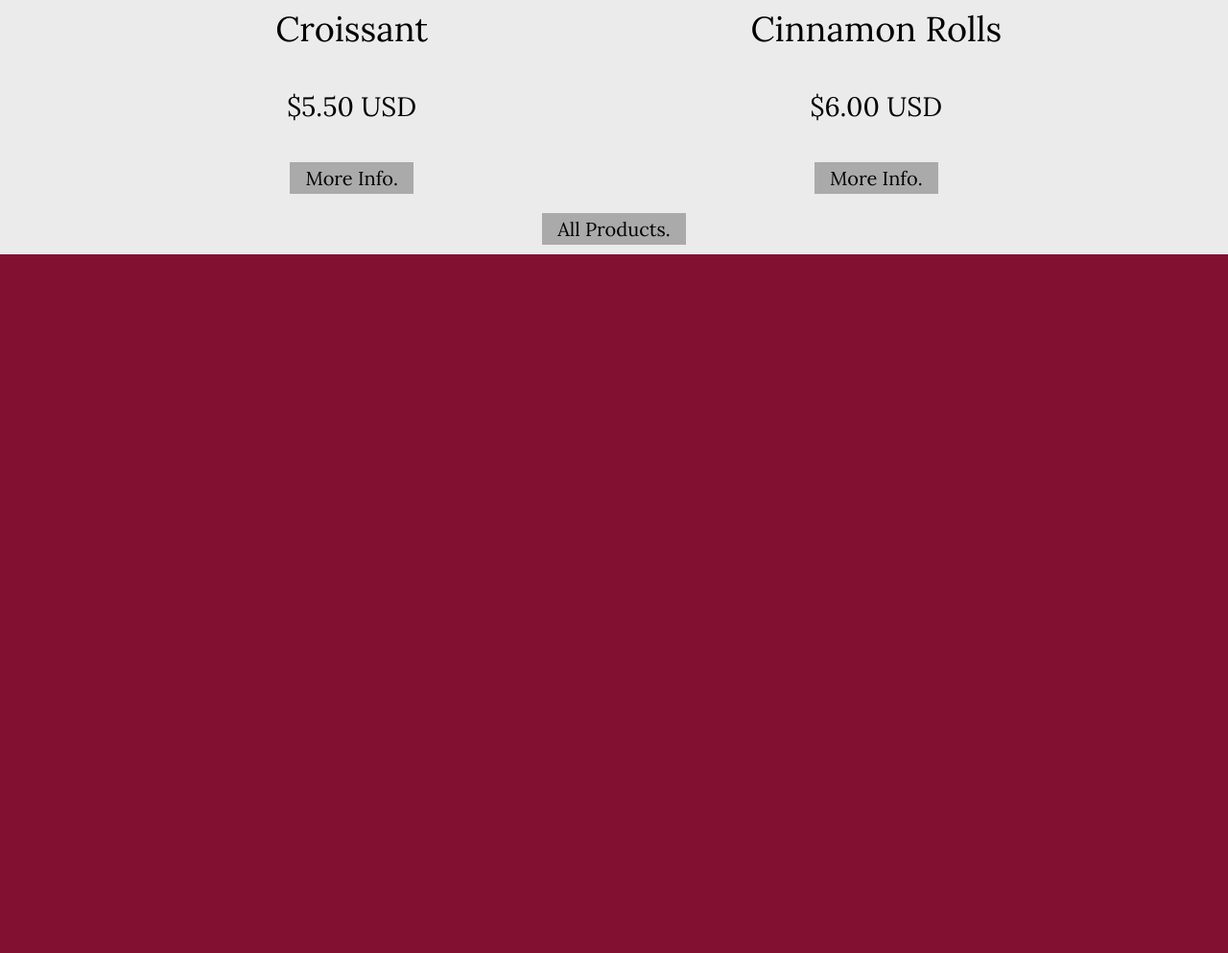
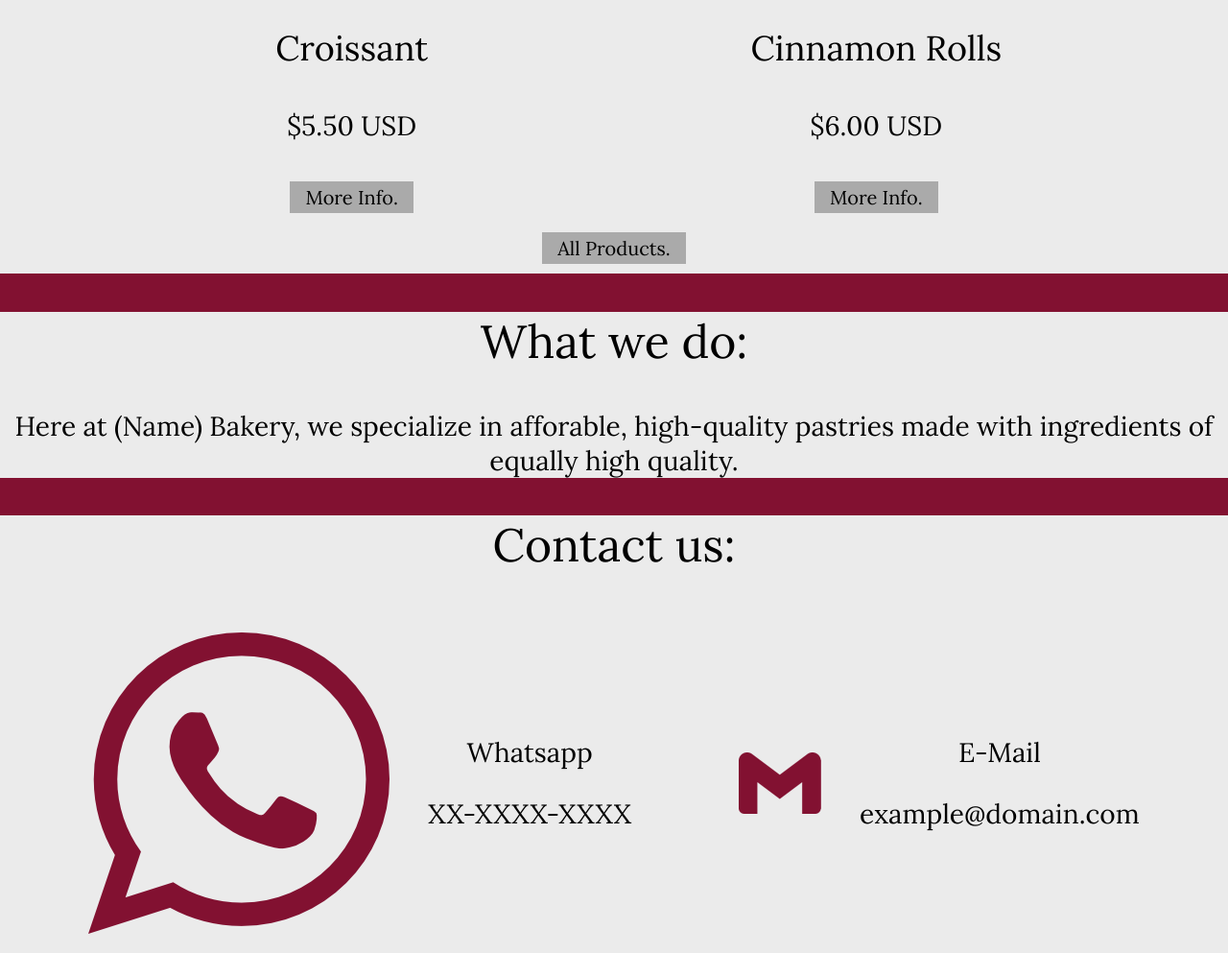
Before and after one commit to enr-p/portfolio-test, a plain HTML site: page index.html in a window 1280 px wide. Shown: the part 1138-2131 px from the top of the page at 96% size. Before the commit the page ends 1403 px from the top, so only its background shows below. Drawn offline with nearby package versions, Linux system fonts and the light colour scheme.

Commit message:
Add files via upload

```diff
--- a/index.html
+++ b/index.html
@@ -15,8 +15,8 @@
 		<h1 class="title" id="bakery">(Name) Bakery</h1>
 		<img src="./img/bakery.jpg" alt="" srcset="">
 	</div>
-	<section class="tag second">
-		<h1 class="dprod">Featured Products:</h1>
+	<section class="tag second fadein">
+		<h1 class="dprod title">Featured Products:</h1>
 		<div class="grid fadein">
 			<div class="display flexdircol marginzero ">
 				<img src="./img/croissant-square.jpg" alt="">
@@ -32,14 +32,37 @@
 			</div>
 
 		</div>
-		<div class="center fadein">
+		<div class="center lastdiv">
 
 			<button onclick="redirect('./products.html')" id="aprod">All Products.</button>
 		</div>
-	 </section>
-	<!--<section class="tag third">
+	</section>
+	<section class="tag third fadein">
+		<h1>What we do:</h1>
+		<div class="wwd">
+			<p>Here at (Name) Bakery, we specialize in afforable, high-quality pastries made with ingredients of equally high quality.</p>
+		</div>
+	</section>
+	<section class="tag fourth fadein">
 		<h1>Contact us:</h1>
-	</section> -->
+		<div class="grid">
+			<div class="display flexdirrow marginzero">
+				<img class="whatsapp" src="/img/whatsapp.png" alt="">
+				<div class="flexdircol">
+					<p>Whatsapp</p>
+					<p>XX-XXXX-XXXX</p>
+				</div>
+			</div>
+
+			<div class="display flexdirrow marginzero">
+				<img class="whatsapp" src="/img/gmail_logo.png" alt="">
+				<div class="flexdircol">
+					<p>E-Mail</p>
+					<p>example@domain.com</p>
+				</div>
+			</div>
+		</div>
+	</section>
 	<script src="https://ajax.googleapis.com/ajax/libs/jquery/3.7.1/jquery.min.js"></script>
 	<script>
 
```
